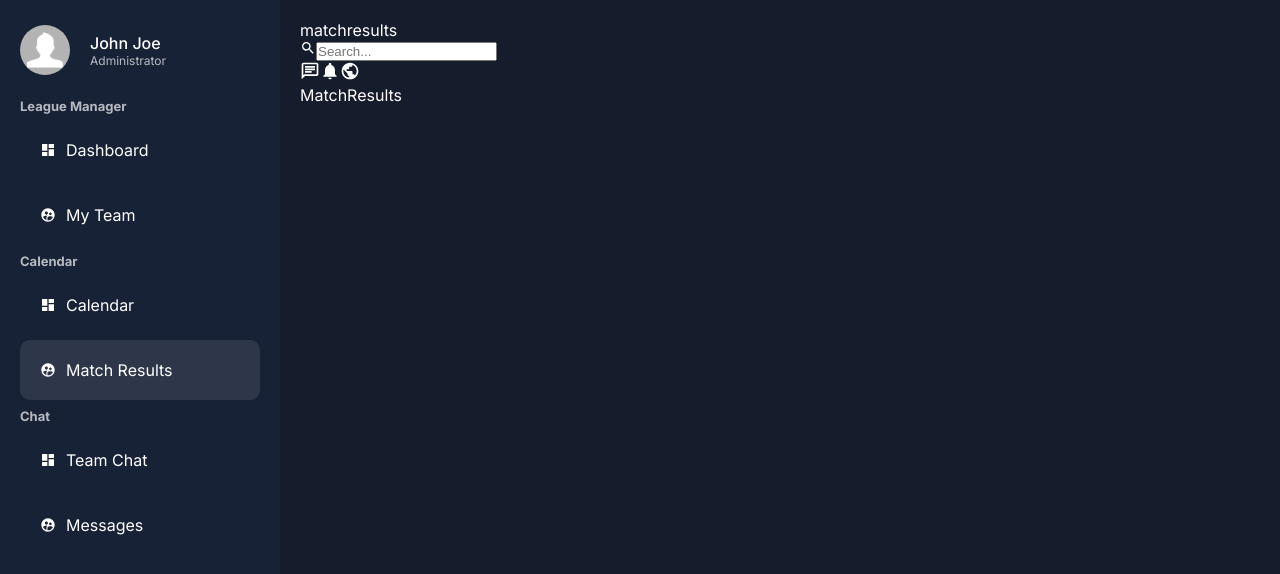
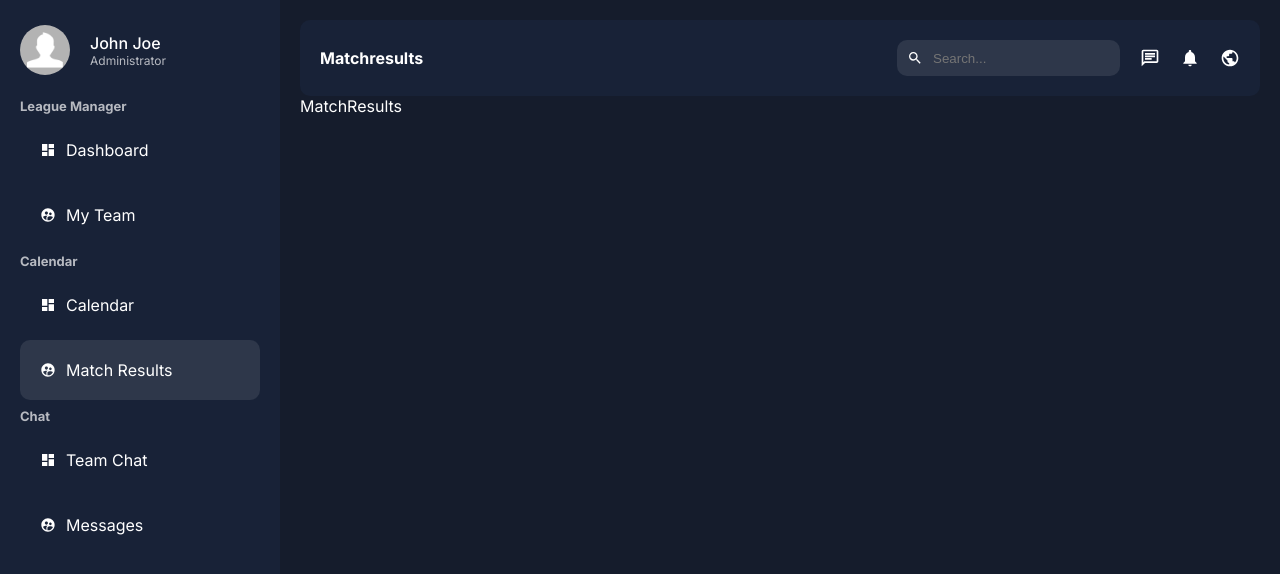
Before and after one commit to KyleRivera/RLdashboard, a Next.js app in the folder rldashboard/: page /dashboard/matchresults in a window 1280 px wide. Shown: the top 574 px of the page. Built offline with nearby package versions, Linux system fonts and the light colour scheme.

Commit message:
navbar styled

```diff
--- a/rldashboard/app/ui/dashboard/navbar/navbar.module.css
+++ b/rldashboard/app/ui/dashboard/navbar/navbar.module.css
@@ -0,0 +1,42 @@
+.container{
+    padding: 20px;
+    border-radius: 10px;
+    background-color: var(--bgSoft);
+    display: flex;
+    align-items: center;
+    justify-content: space-between;
+
+}
+
+.title{
+    color: var(textsoft);
+    font-weight: bold;
+    text-transform: capitalize;
+
+}
+
+.menu{
+    display: flex;
+    align-items: center;
+    gap: 20px;
+}
+
+.search{
+    display: flex;
+    align-items: center;
+    gap: 10px;
+    background-color: #2e374a;
+    padding: 10px;
+    border-radius: 10px;
+}
+
+.input{
+    background-color: transparent;
+    border: none;
+    color: var(--text);
+}
+
+.icons{
+    display: flex;
+    gap: 20px;
+}
```
